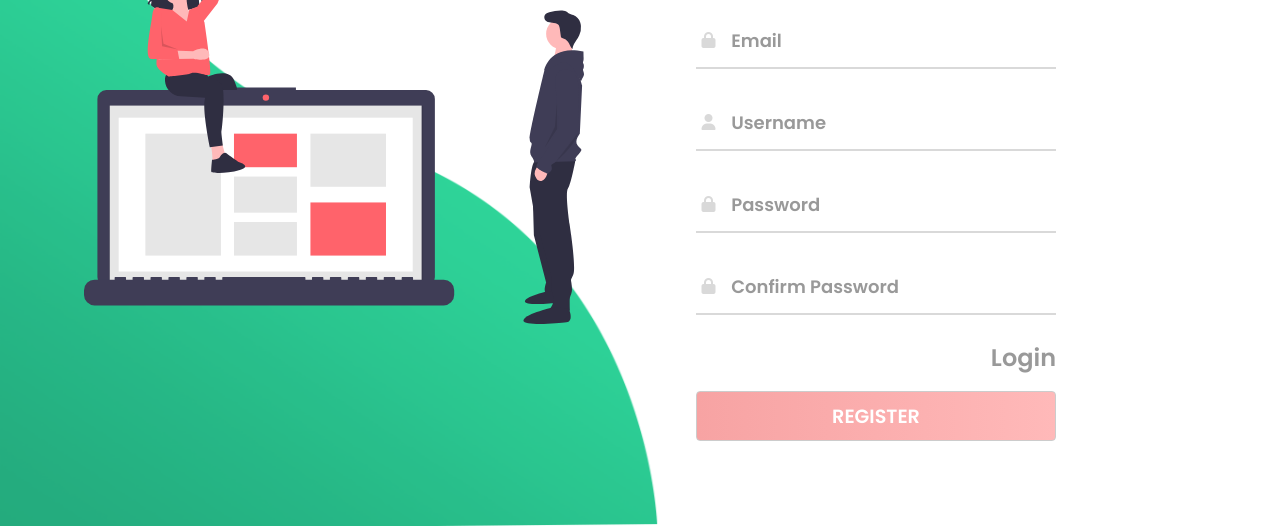
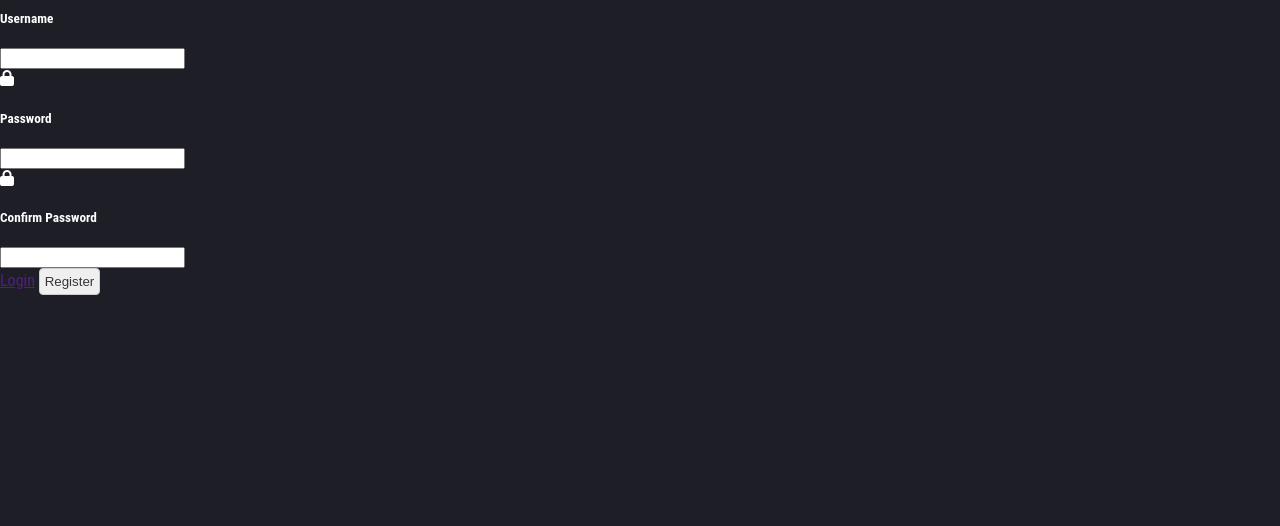
Before and after one commit to tieenslee117/chat-app, a plain HTML site: page public/temp.html in a window 1280 px wide. Shown: the part 274-800 px from the top of the page. Drawn offline with Linux system fonts and the light colour scheme.

Commit message:
update new style

```diff
--- a/public/style.css
+++ b/public/style.css
@@ -1,232 +1,12 @@
-* {
-    padding: 0;
-    margin: 0;
-    box-sizing: border-box;
+html,
+body,
+#app {
+    height: 100%;
+    margin: 0px;
+    font-family: 'Roboto Condensed', sans-serif;
+    background-color: #1e1f26;
+    color: #ffffff;
 }
-
-body {
-    font-family: 'Poppins', sans-serif;
-    overflow: hidden;
-}
-
-.wave {
-    position: fixed;
-    bottom: 0;
-    left: 0;
-    height: 100%;
-    z-index: -1;
-}
-
-.container {
-    width: 100vw;
-    height: 100vh;
-    display: grid;
-    grid-template-columns: repeat(2, 1fr);
-    grid-gap: 7rem;
-    padding: 0 2rem;
-}
-
-.img {
-    display: flex;
-    justify-content: flex-end;
-    align-items: center;
-}
-
-.login-content {
-    display: flex;
-    justify-content: flex-start;
-    align-items: center;
-    text-align: center;
-}
-
-.img img {
-    width: 500px;
-}
-
-form {
-    width: 360px;
-}
-
-.login-content img {
-    height: 100px;
-}
-
-.login-content h2 {
-    margin: 15px 0;
-    color: #333;
-    text-transform: uppercase;
-    font-size: 2.9rem;
-}
-
-.login-content .input-div {
-    position: relative;
-    display: grid;
-    grid-template-columns: 7% 93%;
-    margin: 25px 0;
-    padding: 5px 0;
-    border-bottom: 2px solid #d9d9d9;
-}
-
-.login-content .input-div.one {
-    margin-top: 0;
-}
-
-.i {
-    color: #d9d9d9;
-    display: flex;
-    justify-content: center;
-    align-items: center;
-}
-
-.i i {
-    transition: .3s;
-}
-
-.input-div>div {
-    position: relative;
-    height: 45px;
-}
-
-.input-div>div>h5 {
-    position: absolute;
-    left: 10px;
-    top: 50%;
-    transform: translateY(-50%);
-    color: #999;
-    font-size: 18px;
-    transition: .3s;
-}
-
-.input-div:before,
-.input-div:after {
-    content: '';
-    position: absolute;
-    bottom: -2px;
-    width: 0%;
-    height: 2px;
-    background-color: #ffb9b9;
-    transition: .4s;
-}
-
-.input-div:before {
-    right: 50%;
-}
-
-.input-div:after {
-    left: 50%;
-}
-
-.input-div.focus:before,
-.input-div.focus:after {
-    width: 50%;
-}
-
-.input-div.focus>div>h5 {
-    top: -5px;
-    font-size: 15px;
-}
-
-.input-div.focus>.i>i {
-    color: #ffb9b9;
-}
-
-.input-div>div>input {
-    position: absolute;
-    left: 0;
-    top: 0;
-    width: 100%;
-    height: 100%;
-    border: none;
-    outline: none;
-    background: none;
-    padding: 0.5rem 0.7rem;
-    font-size: 1.2rem;
-    color: #555;
-    font-family: 'poppins', sans-serif;
-}
-
-.input-div.pass {
-    margin-bottom: 4px;
-}
-
-a {
-    display: block;
-    text-align: right;
-    text-decoration: none;
-    color: #999;
-    font-size: 1.5rem;
-    transition: .3s;
-}
-
-a:hover {
-    color: #ffb9b9;
-}
-
-.btn {
-    display: block;
-    width: 100%;
-    height: 50px;
-    border-radius: 25px;
-    outline: none;
-    border: none;
-    background-image: linear-gradient(to right, #f7a3a3, #ffb9b9, #f7a3a3);
-    background-size: 200%;
-    font-size: 1.2rem;
-    color: #fff;
-    font-family: 'Poppins', sans-serif;
-    text-transform: uppercase;
-    margin: 1rem 0;
-    cursor: pointer;
-    transition: .5s;
-}
-
-.btn:hover {
-    background-position: right;
-}
-
-
-@media screen and (max-width: 1050px) {
-    .container {
-        grid-gap: 5rem;
-    }
-}
-
-@media screen and (max-width: 1000px) {
-    form {
-        width: 290px;
-    }
-
-    .login-content h2 {
-        font-size: 2.4rem;
-        margin: 8px 0;
-    }
-
-    .img img {
-        width: 400px;
-    }
-}
-
-@media screen and (max-width: 900px) {
-    .container {
-        grid-template-columns: 1fr;
-    }
-
-    .img {
-        display: none;
-    }
-
-    .wave {
-        display: none;
-    }
-
-    .login-content {
-        justify-content: center;
-    }
-}
-
-
-
-
 
 .d-flex {
     display: flex;
@@ -289,6 +69,12 @@ li.active {
     padding: 25px;
     border: 1px solid #ececec;
     border-radius: 4px;
+
+}
+
+.card-form {
+    width: 20vw;
+    margin: auto;
 }
 
 .shadow {
@@ -312,25 +98,27 @@ li.active {
 }
 
 .form-group>label::before {
-    content: '*';
+    content: '* ';
 }
 
 .form-control {
     width: 100%;
-    border-radius: 2px;
+    border-radius: 3px;
     border: 1px solid #cccccc;
     padding: 5px;
+
 }
 
 .btn {
     padding: 5px;
     border: 1px solid #cccccc;
     border-radius: 4px;
+    color: #363636;
 }
 
 .btn-primary {
-    background-color: rgb(29, 105, 177);
-    color: white;
+    background-color: #45ADA8;
+    color: #363636;
 }
 
 .no-bullet {
@@ -384,7 +172,7 @@ li.active {
 }
 
 .msg-primary {
-    background-color: rgb(29, 105, 177);
+    background-color: #d0e1f9;
     color: white;
 }
 
@@ -413,3 +201,9 @@ li.active {
         display: none;
     }
 }
+
+.title {
+    font-weight: bold;
+    font-size: 30px;
+    color: #9DE0AD;
+}
```
Also changed, not shown: public/index.html (+0 -1 lines), public/img/avatar.svg (deleted), public/img/background.svg (deleted), public/img/wave.png (deleted).
